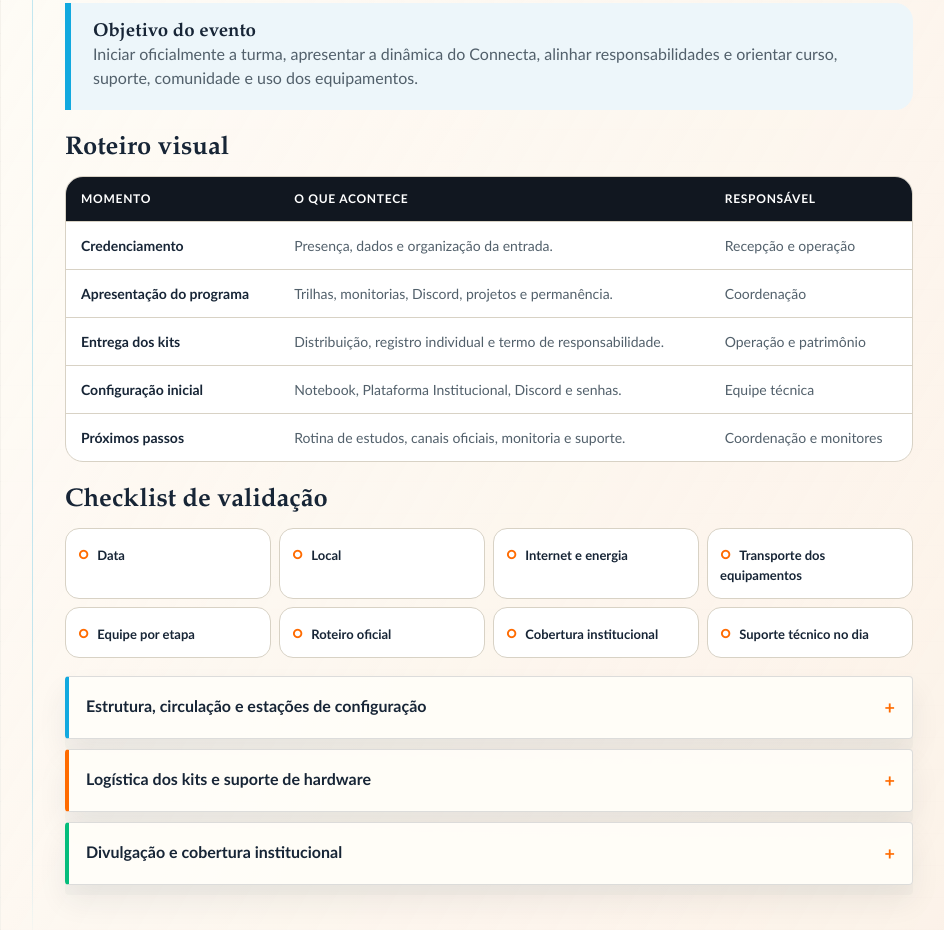
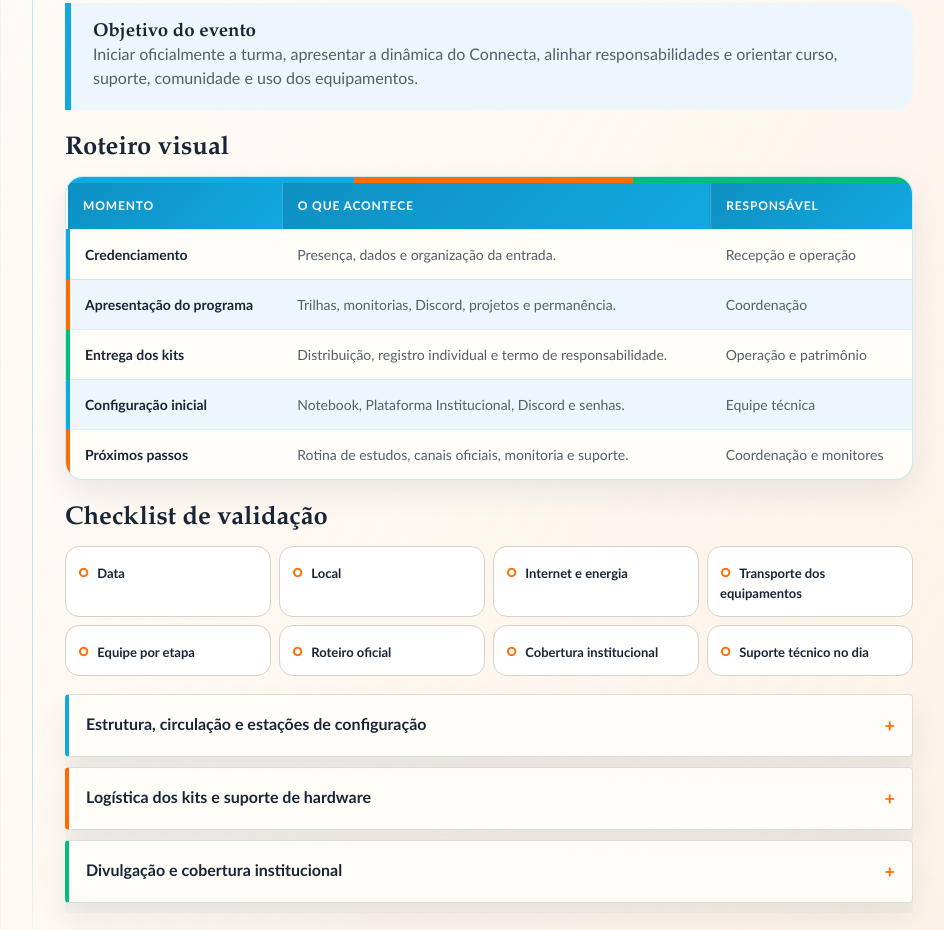
Before and after one commit to defreitassl/Conecta, a plain HTML site: page apresentacoes/apresentacao-matriz-connecta.html in a window 1280 px wide. Shown: the part 5688-6618 px from the top of the page, without its empty margins (303-1247 px from the left). Drawn offline with Linux system fonts and the light colour scheme.

Commit message:
style: aplicar identidade Connecta às tabelas

```diff
--- a/apresentacoes/apresentacao-matriz-connecta.html
+++ b/apresentacoes/apresentacao-matriz-connecta.html
@@ -929,10 +929,50 @@
     .check-grid { display: grid; grid-template-columns: repeat(2, minmax(0, 1fr)); gap: 9px 16px; }
     .check-item { display: flex; gap: 9px; align-items: flex-start; font-size: 14px; }
     .check-item:before { content: "✓"; flex: 0 0 auto; width: 21px; height: 21px; display: grid; place-items: center; border-radius: 50%; background: rgba(5,189,123,.16); color: #7ce8be; font-weight: 900; }
-    .data-table-wrap { overflow-x: auto; border: 1px solid var(--line); border-radius: 18px; background: #fff; }
+    .data-table-wrap {
+      position: relative;
+      overflow-x: auto;
+      border: 1px solid rgba(18, 169, 223, .24);
+      border-radius: 18px;
+      background: var(--surface);
+      box-shadow: 0 12px 30px rgba(18, 33, 63, .08);
+    }
+    .data-table-wrap:before {
+      content: "";
+      position: sticky;
+      left: 0;
+      display: block;
+      width: 100%;
+      min-width: 720px;
+      height: 6px;
+      background: linear-gradient(90deg, var(--brand-blue) 0 34%, var(--brand-orange) 34% 67%, var(--brand-green) 67%);
+    }
     .data-table { width: 100%; border-collapse: collapse; min-width: 720px; }
-    .data-table th { padding: 13px 15px; text-align: left; background: var(--dark); color: #fff; font-size: 12px; text-transform: uppercase; letter-spacing: .06em; }
-    .data-table td { padding: 13px 15px; border-top: 1px solid var(--line); color: var(--muted); font-size: 14px; vertical-align: top; }
+    .data-table th {
+      padding: 14px 15px;
+      text-align: left;
+      background: linear-gradient(135deg, #0e8fc2, var(--brand-blue));
+      color: #fff;
+      font-size: 12px;
+      text-transform: uppercase;
+      letter-spacing: .07em;
+      border-right: 1px solid rgba(255, 255, 255, .18);
+    }
+    .data-table th:last-child { border-right: 0; }
+    .data-table td {
+      padding: 14px 15px;
+      border-top: 1px solid rgba(18, 169, 223, .15);
+      color: var(--muted);
+      font-size: 14px;
+      vertical-align: top;
+      transition: background .2s ease, color .2s ease;
+    }
+    .data-table tbody tr:nth-child(even) td { background: var(--paper-blue); }
+    .data-table tbody tr:nth-child(3n) td:first-child { border-left: 4px solid var(--brand-green); }
+    .data-table tbody tr:nth-child(3n + 1) td:first-child { border-left: 4px solid var(--brand-blue); }
+    .data-table tbody tr:nth-child(3n + 2) td:first-child { border-left: 4px solid var(--brand-orange); }
+    .data-table tbody tr:hover td { background: var(--paper-orange); color: var(--ink); }
+    .data-table td:first-child { color: var(--cyan); font-weight: 900; }
     .data-table td strong { color: var(--ink); }
     .pending-checklist { display: grid; grid-template-columns: repeat(4, minmax(0, 1fr)); gap: 8px; list-style: none; padding: 0; margin: 14px 0 0; }
     .pending-checklist li { padding: 12px; border: 1px solid var(--line); border-radius: 14px; background: #fff; font-size: 13px; font-weight: 800; }
```
